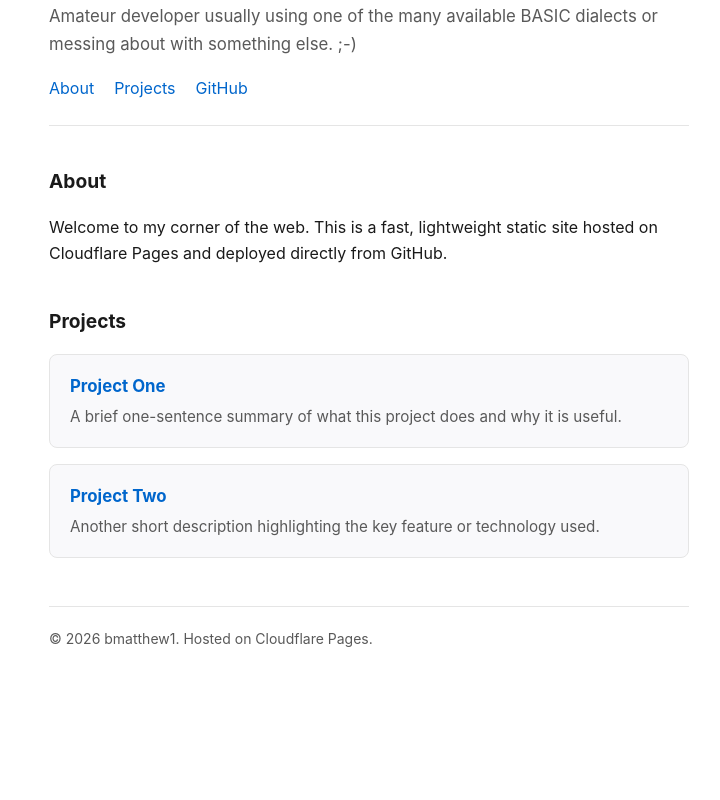
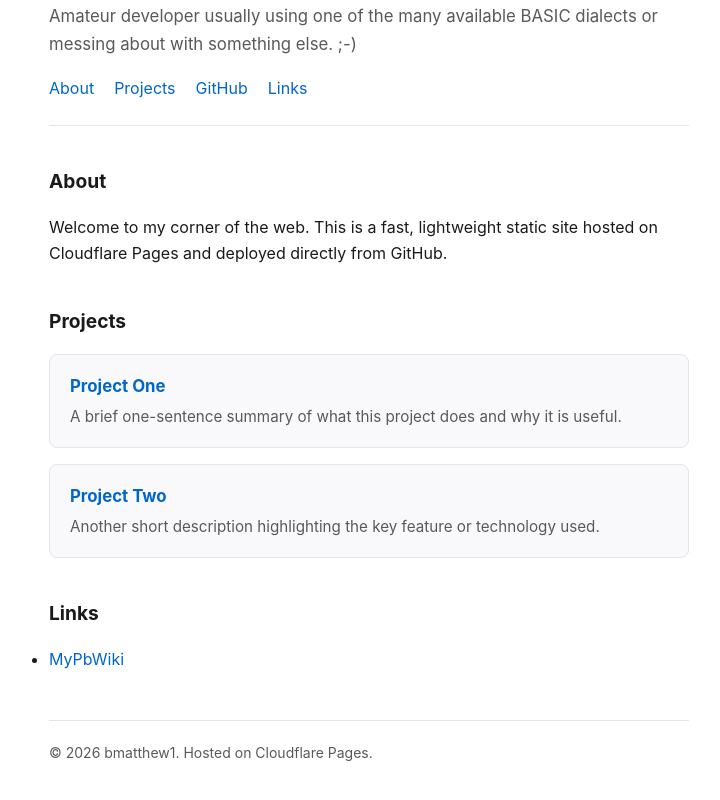
Before and after one commit to bmatthew1/simple-cloudflare-site, a plain HTML site: page index.html in a window 1280 px wide. Shown: the part 100-900 px from the top of the page, without its empty margins (271-991 px from the left). Before the commit the page ends 800 px from the top, so only its background shows below. Drawn offline with Linux system fonts and the light colour scheme.

Commit message:
Add links section to index.html
Added a new section for links with a list item.

```diff
--- a/index.html
+++ b/index.html
@@ -119,6 +119,7 @@
       <a href="#about">About</a>
       <a href="#projects">Projects</a>
       <a href="https://github.com/bmatthew1" target="_blank" rel="noopener">GitHub</a>
+      <a href="#links">Links</a>
     </nav>
   </header>
 
@@ -144,6 +145,13 @@
         <p>Another short description highlighting the key feature or technology used.</p>
       </div>
     </section>
+
+    <section id="links">
+      <h2>Links</h2>
+      <ul>
+        <li><a href="http://bmatthew1.pbworks.com/w/page/87690127/Computer%20Related%20Workspace" target="_blank" rel="noopener">MyPbWiki</li>
+      </ul>
+    </section>
   </main>
 
   <footer>
```
